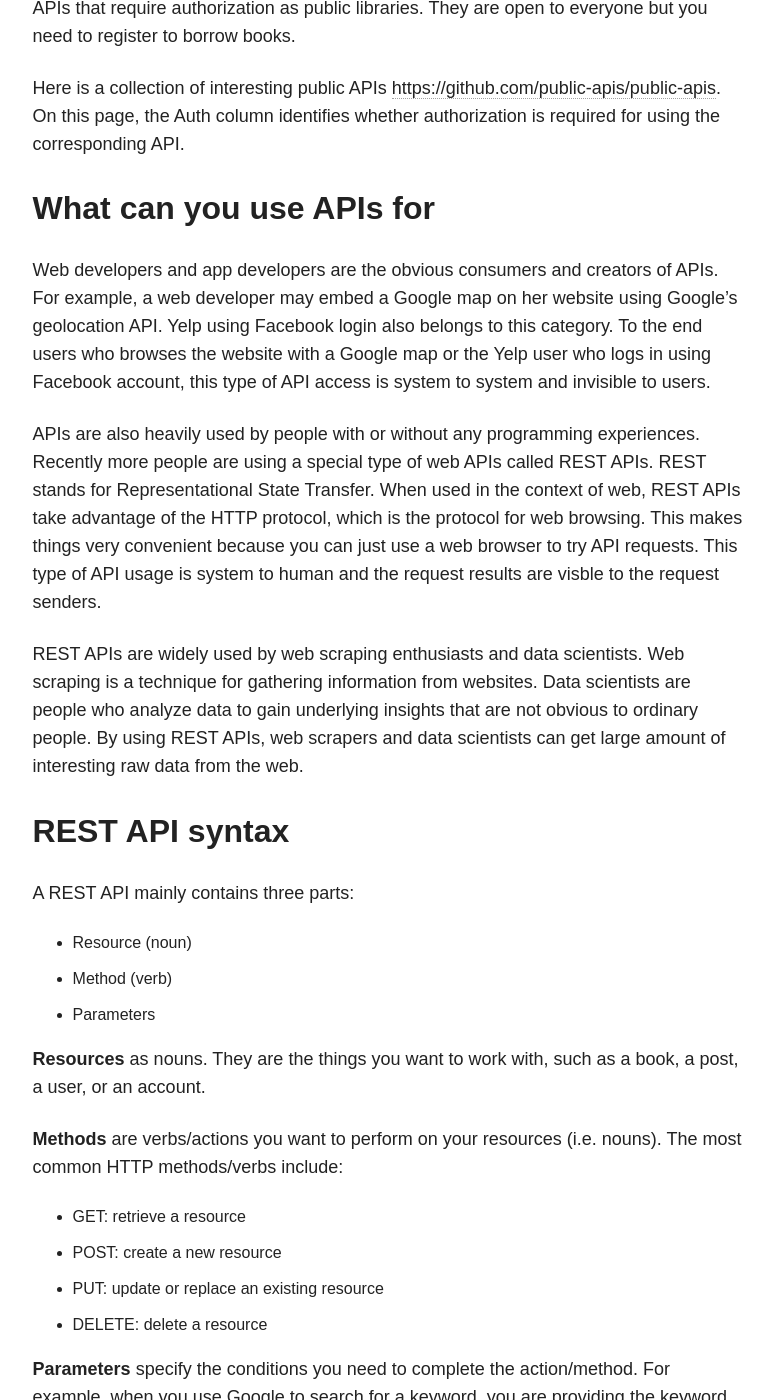
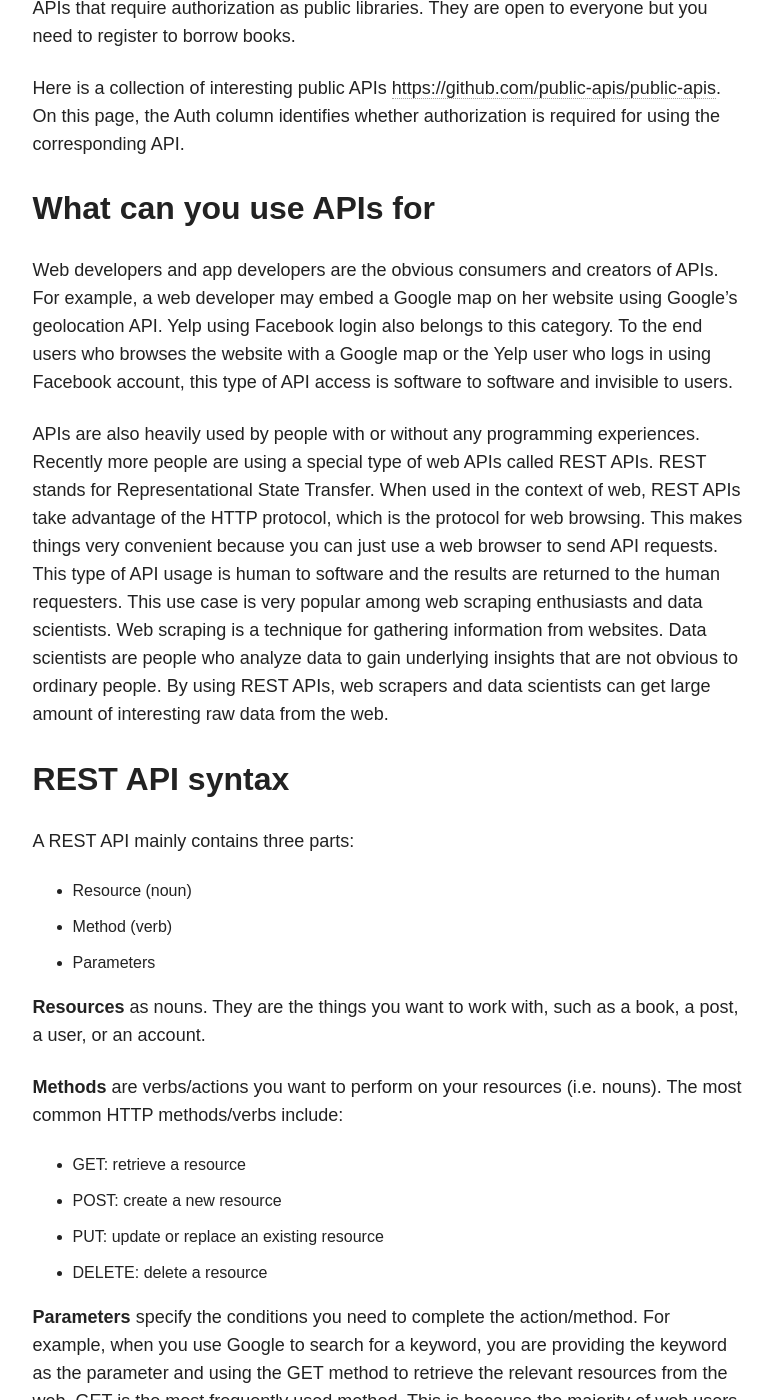
Before and after one commit to taolicd/taolicd.github.io, a Jekyll site: the page built from _posts/blog/2019-08-08-Intro_API_blog.md, in a window 1280 px wide and 1400 px high, scrolled down 2403 px. Shown: the whole window, without its empty margins (347-1120 px from the left). Built offline with Jekyll 4.4.1, drawn with Linux system fonts in a browser that asks for light colours; our own code applies the rules of GitHub Pages for plain Markdown files; comment, search, counter and statistics services are not loaded; some of the changed text lies outside the part shown.

Commit message:
revisions

````diff
--- a/_posts/blog/2019-08-08-Intro_API_blog.md
+++ b/_posts/blog/2019-08-08-Intro_API_blog.md
@@ -42,11 +48,9 @@ Here is a collection of interesting public APIs [https://github.com/public-apis/
 
 ##  What can you use APIs for
 
-Web developers and app developers are the obvious consumers and creators of APIs. For example, a web developer may embed a Google map  on her website using Google's geolocation API. Yelp using Facebook login also belongs to this category. To the end users who browses the website with a Google map or the Yelp user who logs in using Facebook account, this type of API access is system to system and invisible to users.
+Web developers and app developers are the obvious consumers and creators of APIs. For example, a web developer may embed a Google map  on her website using Google's geolocation API. Yelp using Facebook login also belongs to this category. To the end users who browses the website with a Google map or the Yelp user who logs in using Facebook account, this type of API access is software to software and invisible to users.
 
-APIs are also heavily used by people with or without any programming experiences. Recently more people are using a special type of web APIs called REST APIs. REST stands for Representational State Transfer. When used in the context of web, REST APIs take advantage of the HTTP protocol, which is the protocol for web browsing. This makes things very convenient because you can just use a web browser to try API requests. This type of API usage is system to human and the request results are visble to the request senders.
-
-REST APIs are widely used by web scraping enthusiasts and data scientists. Web scraping is a technique for gathering information from websites. Data scientists are people who analyze data to gain underlying insights that are not obvious to ordinary people. By using REST APIs, web scrapers and data scientists can get large amount of interesting raw data from the web.
+APIs are also heavily used by people with or without any programming experiences. Recently more people are using a special type of web APIs called REST APIs. REST stands for Representational State Transfer. When used in the context of web, REST APIs take advantage of the HTTP protocol, which is the protocol for web browsing. This makes things very convenient because you can just use a web browser to send API requests. This type of API usage is human to software and the results are returned to the human requesters. This use case is very popular among web scraping enthusiasts and data scientists. Web scraping is a technique for gathering information from websites. Data scientists are people who analyze data to gain underlying insights that are not obvious to ordinary people. By using REST APIs, web scrapers and data scientists can get large amount of interesting raw data from the web.
 
 ## REST API syntax
 
@@ -81,9 +85,9 @@ in which
 
 * Methods are typically one of the following: GET, POST, PUT, DELETE.
 * `domain/resources` is the resource you are trying to retrieve, create, update, or delete.
+*  param-value pairs and API_key and value pair specify the actual parameters used for this API request.
 * `?` is a symbol to indicate the end of the resource specification and the beginning of the parameters.
 * `&` specifies the "and" condition in the parameters.
-*  param-value pairs and API_key and value pair specify the actual parameters used for this API request.
 
 Here is an example using Google's Book API for retrieving book info based on an ISBN number. It contains three parts. No API key is needed in this case because the data is public.
 
@@ -95,12 +99,12 @@ Here is an example using Google's Book API for retrieving book info based on an
 GET https://www.googleapis.com/books/v1/volumes?q=isbn:0747532699
 ```
 
-Tip: The GET method is the default method in a web browser therefore you do not need to include it.
+Tip: The GET method is the default method in a web browser, this is why when you browse a website, you just need to type the URL (universal resource locator) and maybe with added optional parameters and not need to type the Get method.
 
 
 ### Chrome Postman
 
-To try out how REST API works, you can install a handy Chrome plugin called Postman. The Postman plugin is a tool for you to learn and test REST API requests.
+To try how REST API works, you can install a handy Chrome plugin called Postman. The Postman plugin is a tool for you to learn and test REST API requests.
 
 
 ## Where to find interesting APIs
````
Also changed, not shown: other parts of _posts/blog/2019-08-08-Intro_API_blog.md (+7 -1 lines).
